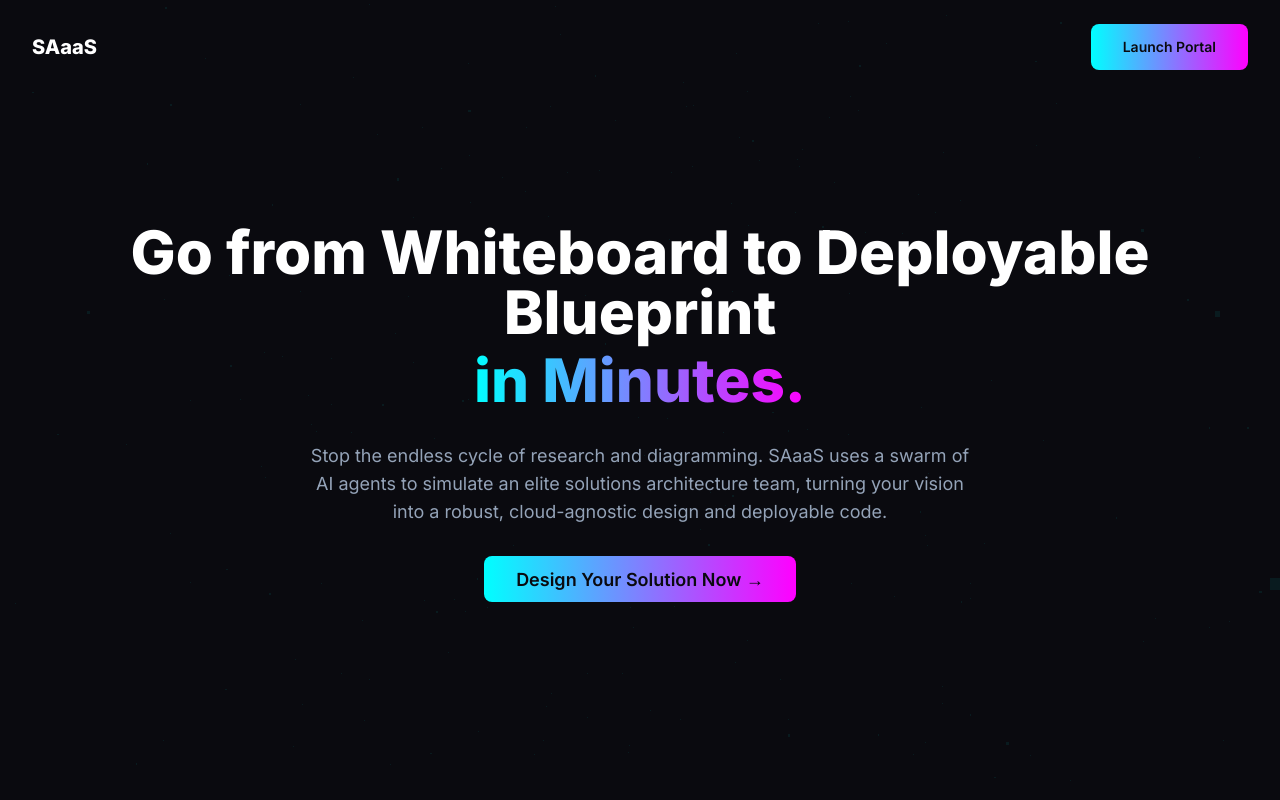
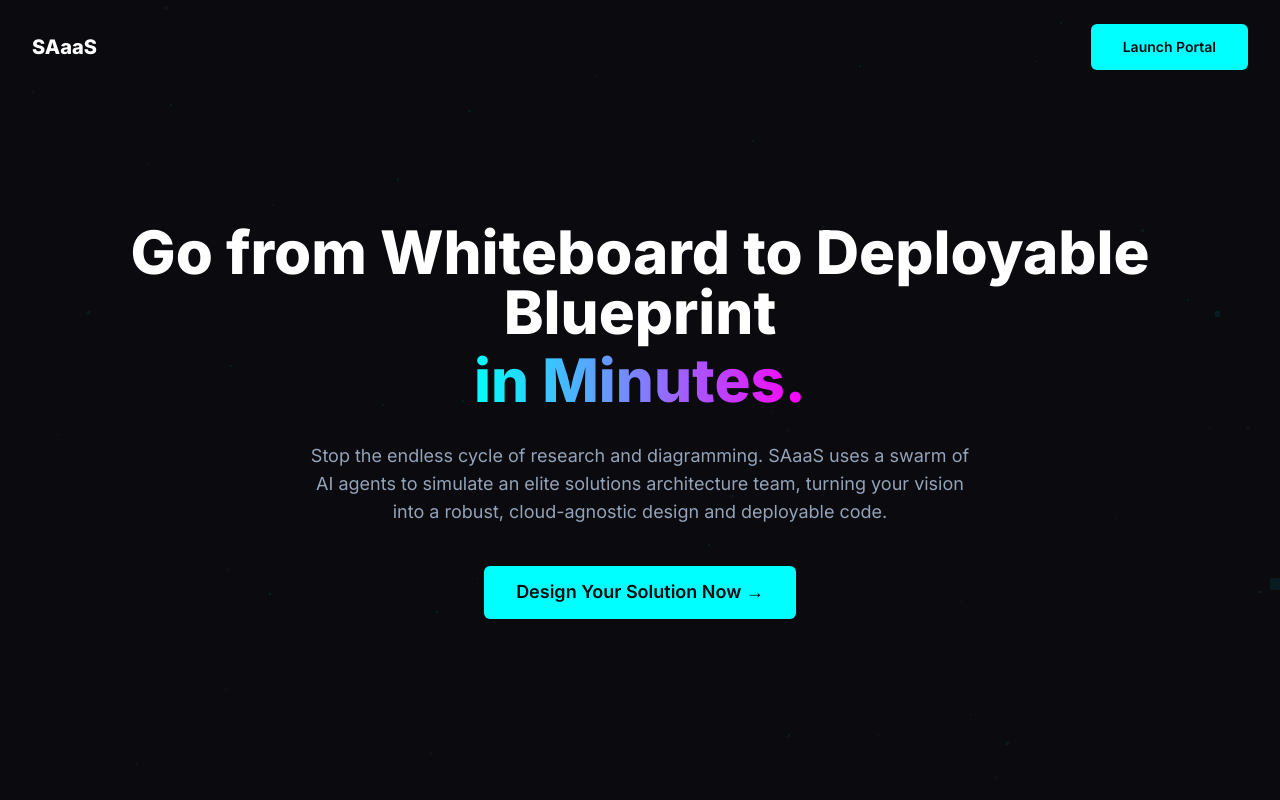
Before and after one commit to sameer-goel/sameerai, a plain HTML site: page 02development/SAaaSIndex.html in a window 1280 px wide. Shown: the top 800 px of the page. Drawn offline with nearby package versions, Linux system fonts and the light colour scheme.

Commit message:
Update SAaaS buttons to properly link to SAaaS.html application

```diff
--- a/02development/SaaSIndex.html
+++ b/02development/SAaaSIndex.html
@@ -42,16 +42,19 @@
             font-family: var(--font-family-heading);
             font-size: 1.1rem;
             font-weight: 600;
-            background: linear-gradient(90deg, var(--primary-color), var(--secondary-color));
+            background: var(--primary-color);
             color: var(--bg-color);
             border: none;
-            border-radius: 8px;
+            border-radius: 6px;
             cursor: pointer;
-            transition: all 0.3s ease;
+            transition: all 0.2s ease;
+            text-decoration: none;
+            display: inline-block;
         }
         .primary-button:hover {
-            transform: translateY(-3px);
-            box-shadow: 0 10px 20px rgba(127, 0, 255, 0.3);
+            background: #00e6e6;
+            transform: translateY(-1px);
+            box-shadow: 0 4px 12px rgba(0, 255, 255, 0.2);
         }
         .feature-card {
             background-color: var(--surface-color);
@@ -76,7 +79,7 @@
     <header class="py-6 px-8">
         <div class="container mx-auto flex justify-between items-center">
             <h1 class="text-xl font-bold text-white">SAaaS</h1>
-            <a href="#" class="primary-button text-sm">Launch Portal</a>
+            <a href="SAaaS.html" target="_blank" class="primary-button text-sm">Launch Portal</a>
         </div>
     </header>
 
@@ -95,7 +98,7 @@
                 Stop the endless cycle of research and diagramming. SAaaS uses a swarm of AI agents to simulate an elite solutions architecture team, turning your vision into a robust, cloud-agnostic design and deployable code.
             </p>
             <div class="mt-10">
-                <a href="#" class="primary-button text-lg">
+                <a href="SAaaS.html" target="_blank" class="primary-button text-lg">
                     Design Your Solution Now &rarr;
                 </a>
             </div>
```
Also changed, not shown: 02development/SAaaS.html (+1 -1 lines).
